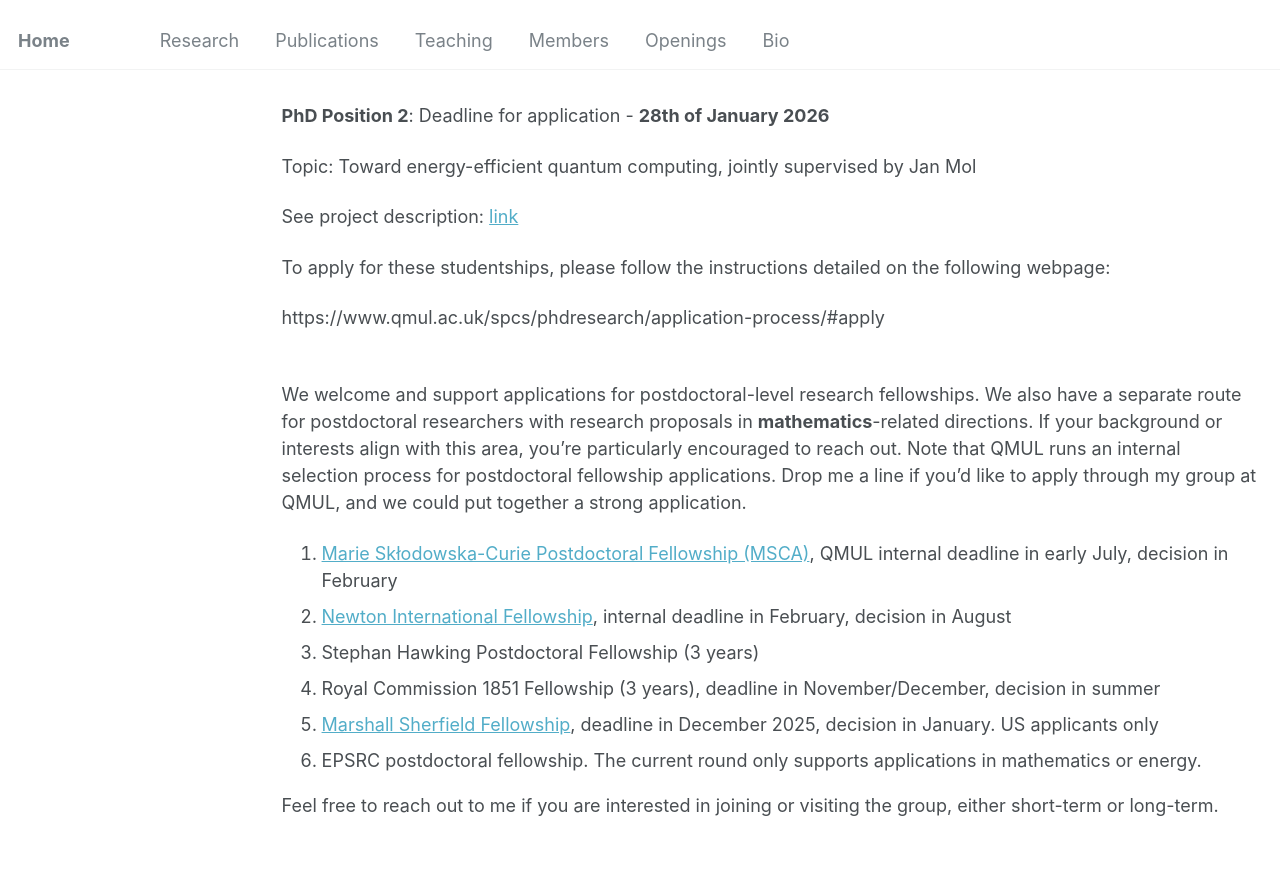
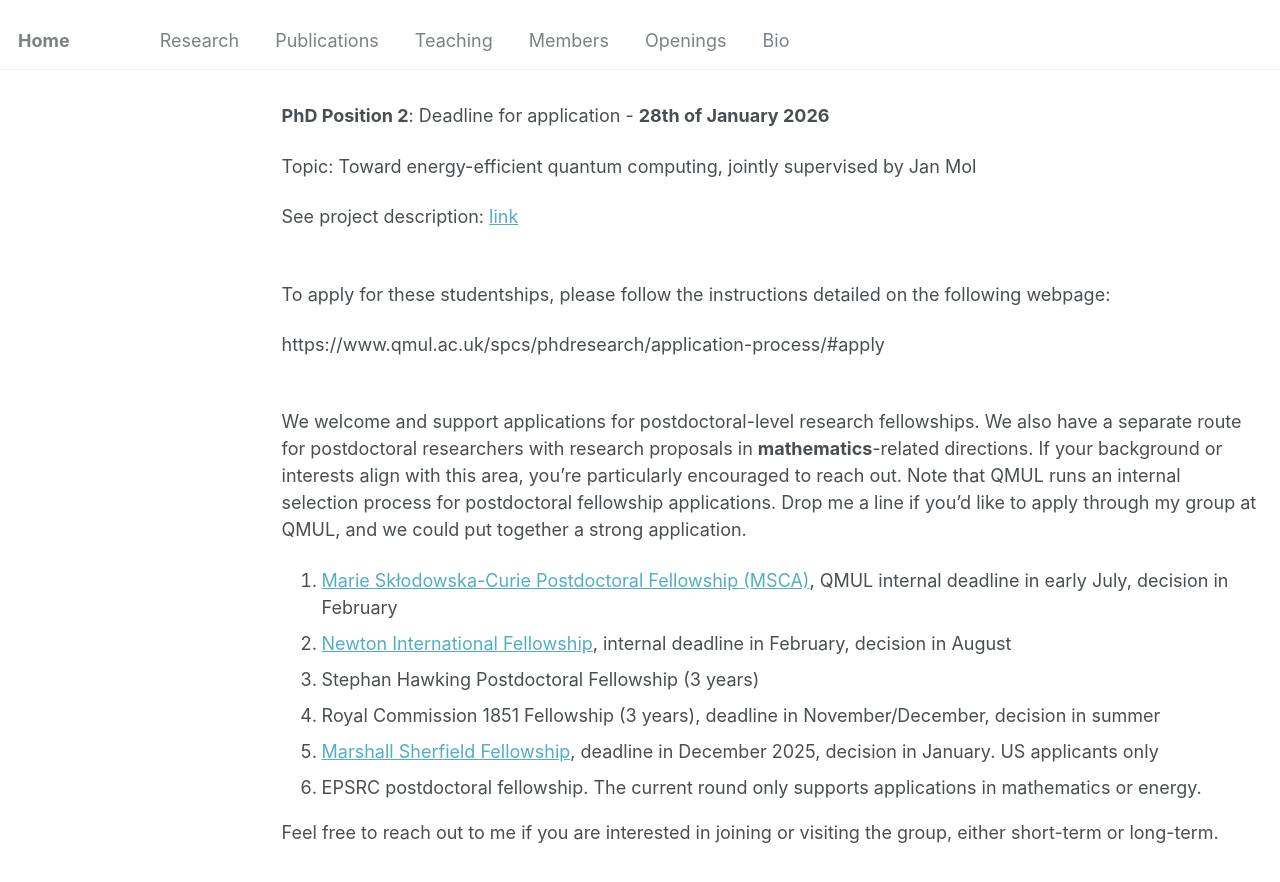
Before and after one commit to jinzhao-sun/jinzhao-sun.github.io, a Jekyll site: the page built from _pages/openings.md, in a window 1280 px wide and 900 px high, scrolled down 424 px. Shown: the top 882 px of the window. Built offline with Jekyll 4.4.1, drawn with Linux system fonts in a browser that asks for light colours.

Commit message:
Update openings.md

```diff
--- a/_pages/openings.md
+++ b/_pages/openings.md
@@ -40,10 +40,10 @@ We will also explore quantum sensing and spectroscopy from a quantum-computation
 
 Topic: Toward energy-efficient quantum computing, jointly supervised by Jan Mol
 
-See project description: [link](https://www.qmul.ac.uk/spcs/ccmp/phd-at-ccmp/phd-projects-in-ccmp/toward-energy-efficient-quantum-computing/)<br>
+See project description: [link](https://www.qmul.ac.uk/spcs/ccmp/phd-at-ccmp/phd-projects-in-ccmp/toward-energy-efficient-quantum-computing/)
 
 
-
+<br>
 To apply for these studentships, please follow the instructions detailed on the following webpage:
 
 https://www.qmul.ac.uk/spcs/phdresearch/application-process/#apply
```
